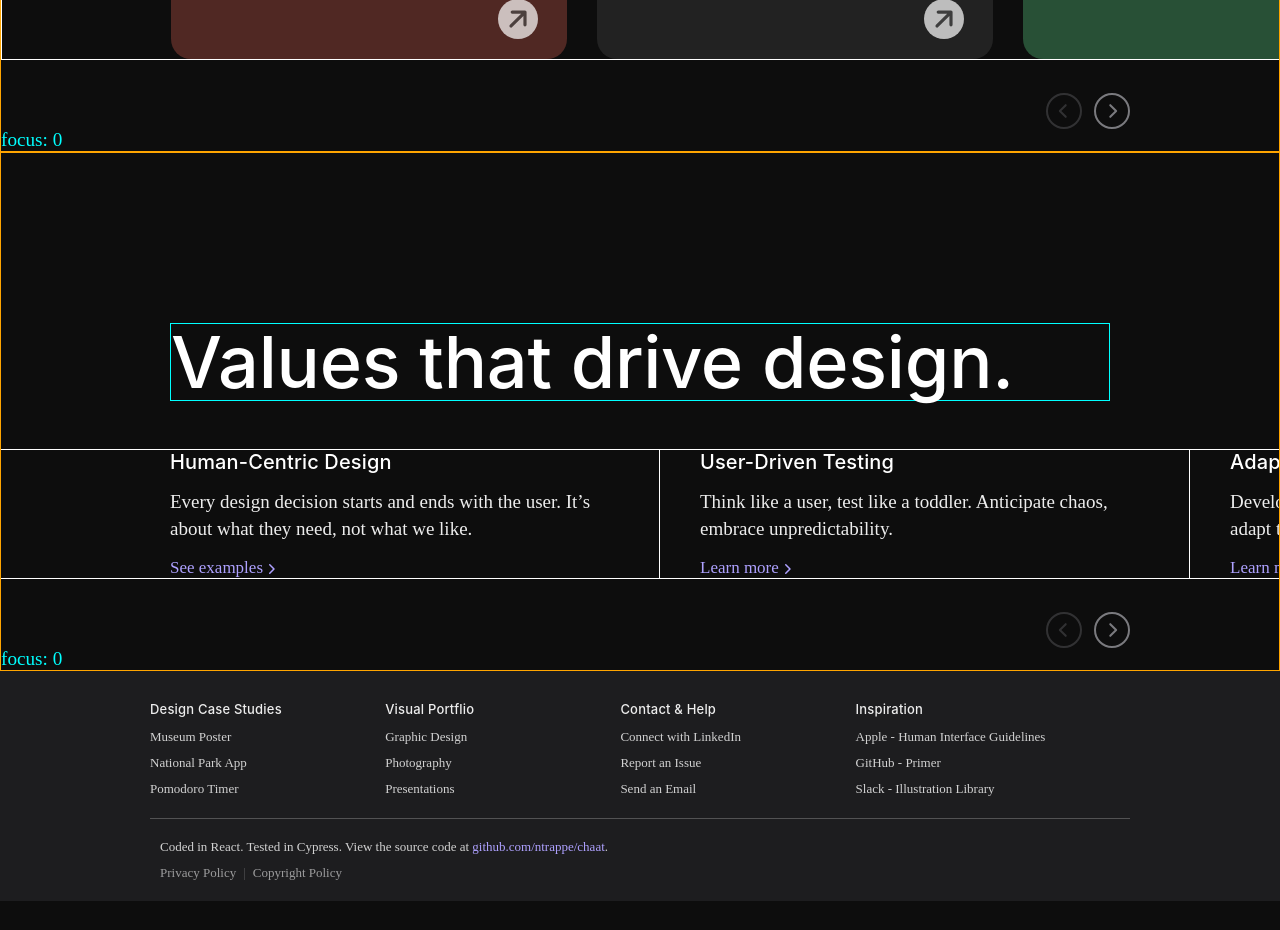
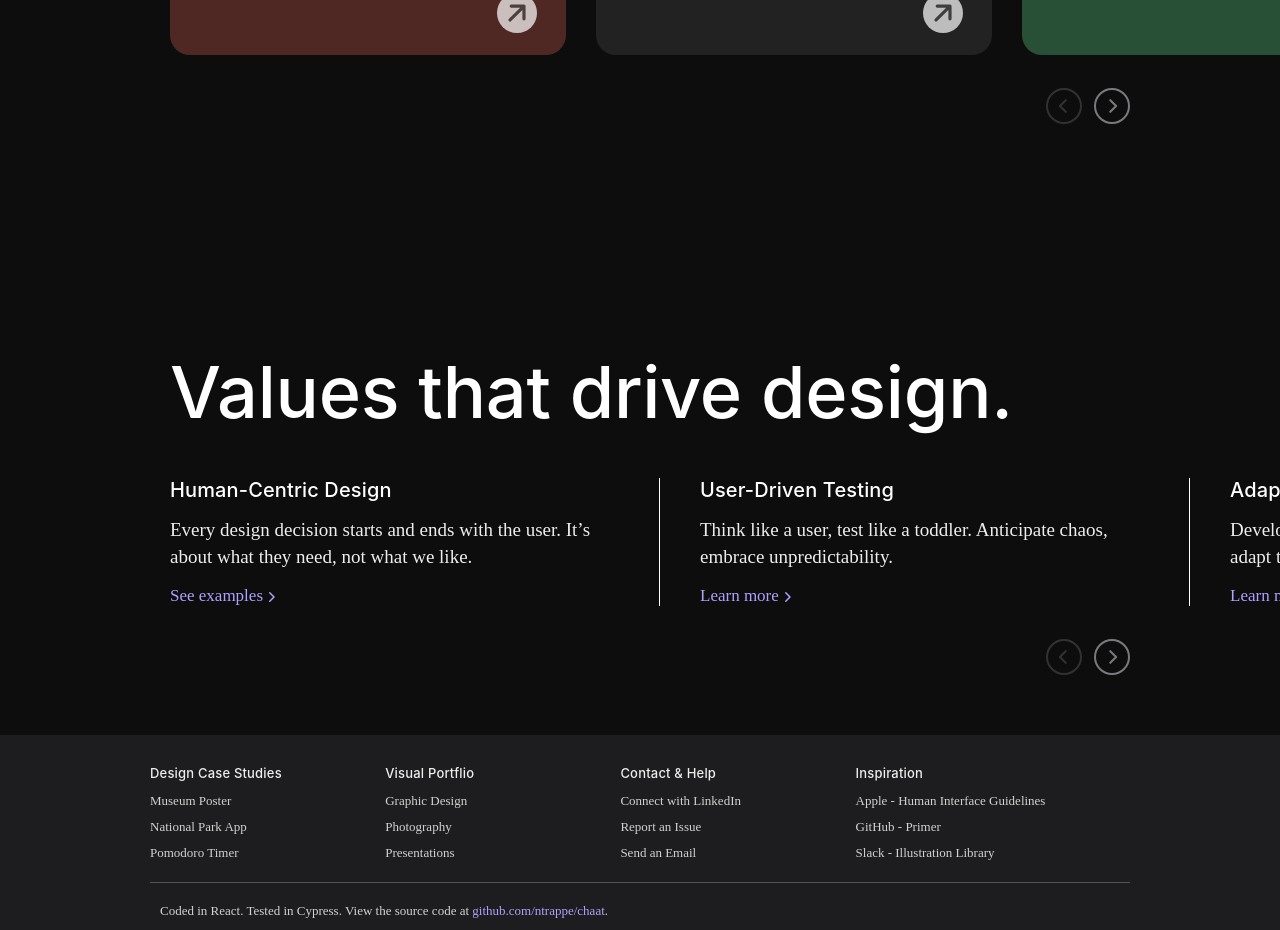
Before and after one commit to ntrappe/chaat, a React (Vite) app: page /#/ in a window 1280 px wide. Shown: the part 2000-2930 px from the top of the page. Before the commit the page ends 2901 px from the top, so only its background shows below. Built offline with nearby package versions, Linux system fonts and the light colour scheme; a web font is replaced by a local one.

Commit message:
cleaned up values + projects with val()

```diff
--- a/src/components/Carousel.jsx
+++ b/src/components/Carousel.jsx
@@ -46,7 +46,6 @@ const StyledScrollContainer = styled.div`
 `;
 
 const StyledCarouselTrack = styled.ul`
-border: 1px solid white;
   display: grid;
   grid-auto-flow: column;
   grid-gap: var(--carousel-item-gap);
@@ -247,7 +246,7 @@ function Carousel({ children, gap='spacious' }) {
         disablePrev={disablePrev}
         disableNext={disableNext}
       />
-      <p style={{color:'cyan'}}>focus: {itemInFocus}</p>
+      {/* <p style={{color:'cyan'}}>focus: {itemInFocus}</p> */}
     </StyledCarouselWrapper>
   )
 }
--- a/src/components/Preview.jsx
+++ b/src/components/Preview.jsx
@@ -37,19 +37,19 @@ const StyledContentWrapper = styled.div`
     color: ${(props) => (props.color === 'dark' ? `var(--fg-dark-text-major)` : `var(--fg-dark-text-major)`)};
 
     @media only screen and (max-width: 734px) {
-      font-size: 28px;
+      font-size: var(--fg-size-subtitle-minor);
       line-height: 1.14;
       padding: 25px 23px;
     }
 
     @media only screen and (min-width: 735px) and (max-width: 1068px) {
-      font-size: 32px;
+      font-size: var(--fg-size-subtitle-normal);
       line-height: 1.125;
       padding: 29px 30px;
     }
 
     @media only screen and (min-width: 1069px) {
-      font-size: 40px;
+      font-size: var(--fg-size-subtitle-major);
       line-height: 1.1;
       padding: 37px 26px 36px 40px;
     }
--- a/src/components/Section.jsx
+++ b/src/components/Section.jsx
@@ -3,23 +3,24 @@ import styled from 'styled-components';
 
 const StyledSection = styled.section`
   position: relative;
-  border: 1px solid orange;
-
+  // background-color: pink;
 
   @media only screen and (max-width: 734px) {
     padding-top: 100px;
+    padding-bottom: 30px;
   }
 
   @media only screen and (min-width: 735px) and (max-width: 1068px) {
     padding-top: 140px;
+    padding-bottom: 40px;
   }
 
   @media only screen and (min-width: 1069px) {
     padding-top: 170px;
+    padding-bottom: 60px;
   }
 
   .section-heading {
-    border: 1px solid cyan;
     margin-left: auto;
     margin-right: auto;
     margin-bottom: 2.5rem;
@@ -27,19 +28,19 @@ const StyledSection = styled.section`
     color: ${(props) => (props.color === 'dark' ? `var(--fg-dark-text-heading)` : `var(--fg-light-text-heading)`)};
 
     @media only screen and (max-width: 734px) {
-      font-size: 46px;
+      font-size: var(--fg-size-title-minor);
       line-height: 1.08;
       width: var(--viewport-width-small);
     }
 
     @media only screen and (min-width: 735px) and (max-width: 1068px) {
-      font-size: 58px;
+      font-size: var(--fg-size-title-normal);
       line-height: 1.06;
       width: var(--viewport-width-medium);
     }
 
     @media only screen and (min-width: 1069px) {
-      font-size: 72px;
+      font-size: var(--fg-size-title-major);
       line-height: 1.055;
       width: var(--viewport-width-large);
 
--- a/src/index.css
+++ b/src/index.css
@@ -139,7 +139,7 @@ html {
 
   --go-arrow-icon-small: 26px;
   --go-arrow-icon-large: 34px;
-  --go-arrow-pos-bottom: 20px;
+  --go-arrow-pos-bottom: 22px;
   --go-arrow-pos-right: 29px;
   --go-arrow-padding: 3px;
   --play-icon-small: 31px;
@@ -236,6 +236,12 @@ html {
   --fg-light-trigger-fill: #838383;
   --fg-light-link: #4D35AC;
 
+  --fg-size-title-minor: 46px;
+  --fg-size-title-normal: 58px;
+  --fg-size-title-major: 72px;
+  --fg-size-subtitle-minor: 28px;
+  --fg-size-subtitle-normal: 32px;
+  --fg-size-subtitle-major: 40px;
 
   --coral: #ff595b;
   --scarlet: #ce4746;
```
